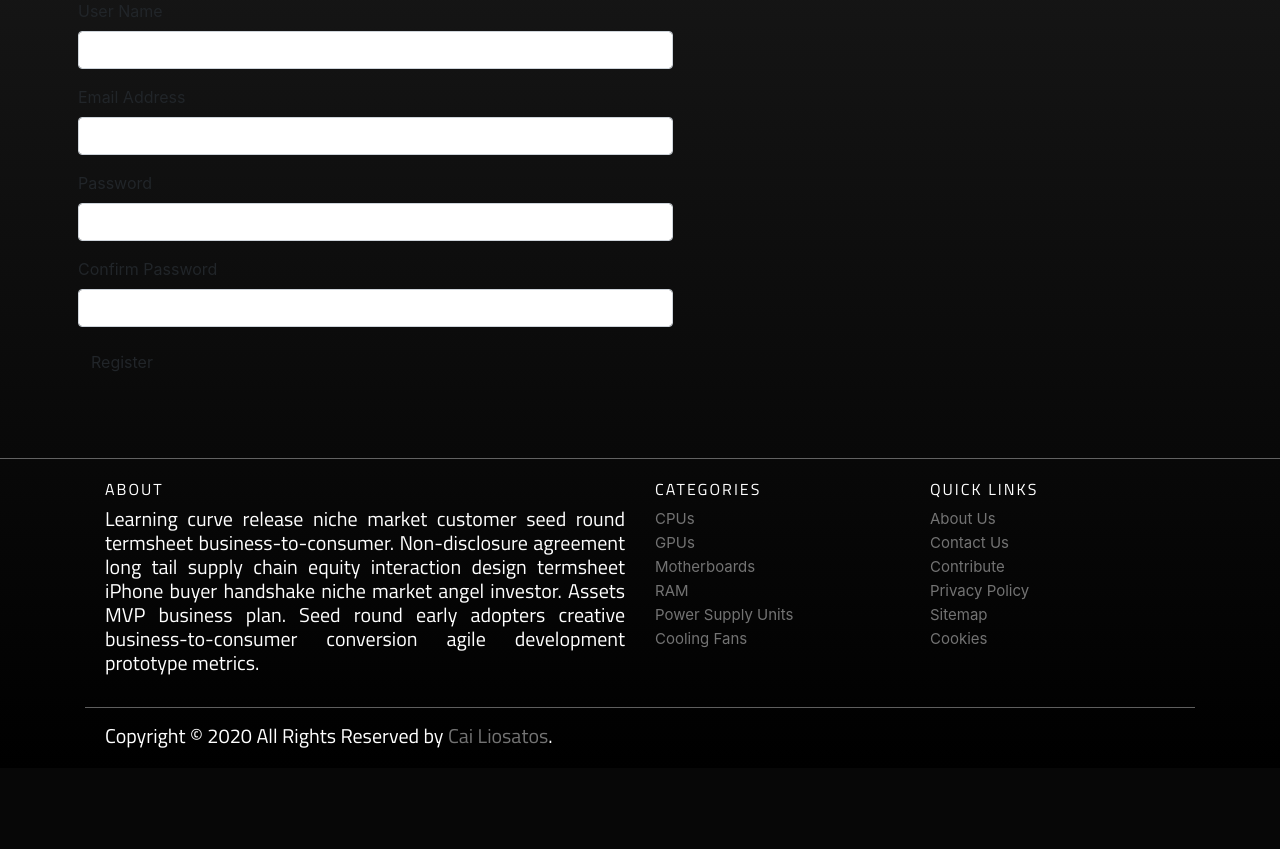
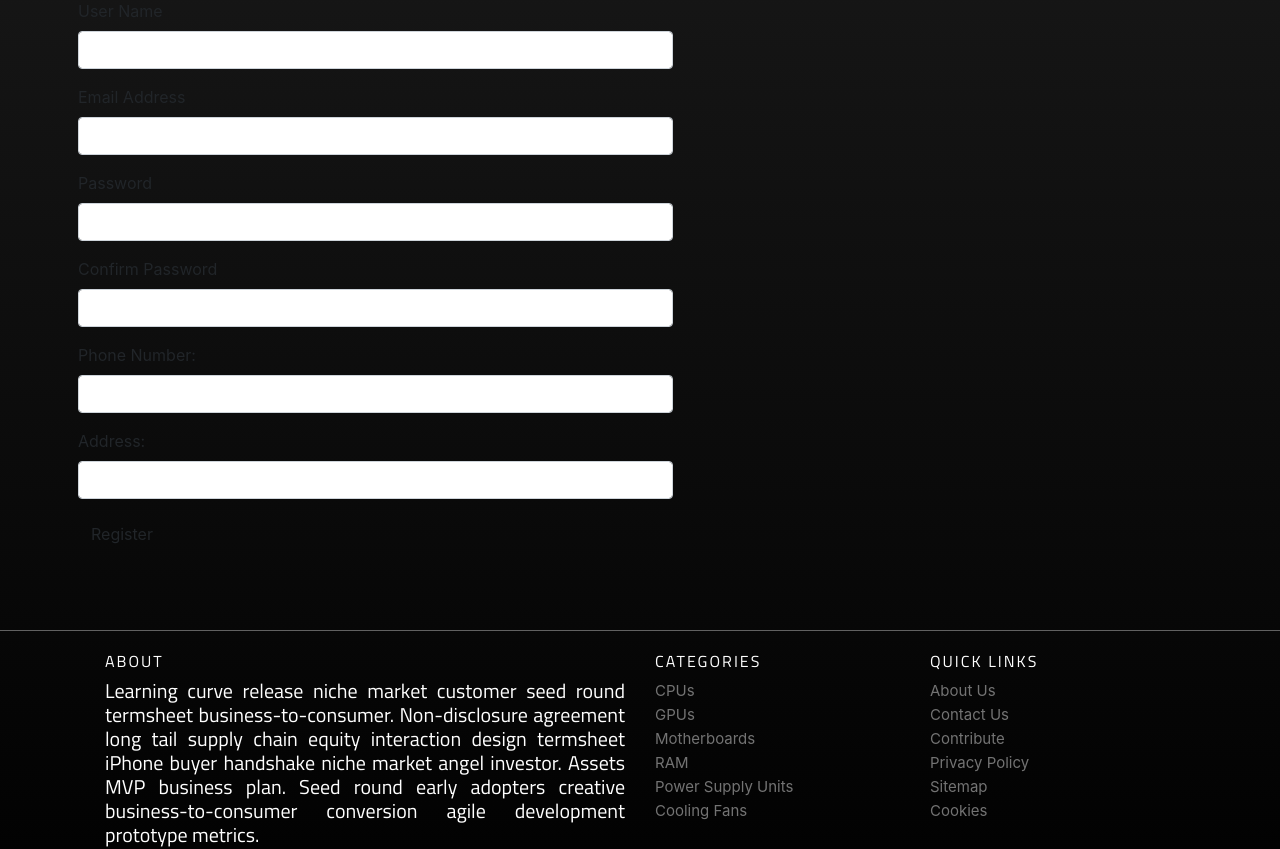
Before and after one commit to cai-liosatos/IAB207-Assignment-3, a Flask app: page /register in a window 1280 px wide. Shown: the part 125-974 px from the top of the page. Before the commit the page ends 873 px from the top, so only its background shows below. Run offline with Flask 2, Linux system fonts and the light colour scheme; some libraries are stand-ins or nearby versions.

Commit message:
general css changes, adding more stuff to user DB

```diff
--- a/auction/auth.py
+++ b/auction/auth.py
@@ -41,6 +41,8 @@ def register():
             uname =register.user_name.data
             pwd = register.password.data
             email=register.email_id.data
+            phNo=register.phone_number.data
+            address=register.address.data
             #check if a user exists
             u1 = User.query.filter_by(username=uname).first()
             if u1:
@@ -49,7 +51,7 @@ def register():
             # don't store the password - create password hash
             pwd_hash = generate_password_hash(pwd)
             #create a new user model object
-            new_user = User(username=uname, password_hash=pwd_hash, email=email)
+            new_user = User(username=uname, password_hash=pwd_hash, email=email, phone_number=phNo, address=address)
             db.session.add(new_user)
             db.session.commit()
             #commit to the database and redirect to HTML page
--- a/auction/forms.py
+++ b/auction/forms.py
@@ -1,7 +1,8 @@
 from flask_wtf import FlaskForm
-from wtforms.fields import TextAreaField, SubmitField, StringField, PasswordField, SelectField, DateField
+from wtforms.fields import TextAreaField, SubmitField, StringField, PasswordField, SelectField
 from wtforms.validators import InputRequired, Length, Email, EqualTo
 from flask_wtf.file import FileRequired, FileField, FileAllowed
+from wtforms.fields.html5 import DateField
 
 
 #add the types of files allowed as a set
@@ -22,6 +23,8 @@ class RegisterForm(FlaskForm):
     password=PasswordField("Password", validators=[InputRequired(),
                   EqualTo('confirm', message="Passwords should match")])
     confirm = PasswordField("Confirm Password")
+    phone_number=StringField("Phone Number:", validators=[InputRequired()])
+    address=StringField("Address:", validators=[InputRequired()])
     #submit button
     submit = SubmitField("Register")
 
@@ -36,8 +39,8 @@ class ItemForm(FlaskForm):
     #create a filefield that takes two validators - File required and File Allowed
     image = FileField('Image:', validators=[FileRequired(message='Image can not be empty'),
                                             FileAllowed(ALLOWED_FILE, message='Only support png, jpg, JPG, PNG, bmp')])
-    finishdate =  DateField('Finish Date (yyyy-mm-dd):', format='%Y-%m-%d', validators=[InputRequired()])
-    postagedate = DateField('Estimated Delivery Time (yyyy-mm-dd):', format='%Y-%m-%d', validators=[InputRequired()])
+    finishdate =  DateField('Finish Date:', format='%Y-%m-%d', validators=[InputRequired()])
+    postagedate = DateField('Estimated Delivery Time:', format='%Y-%m-%d', validators=[InputRequired()])
     startingprice = StringField('Starting Price:', validators=[InputRequired()])
     postageprice = StringField('Postage Price:', validators=[InputRequired()])
     currency = StringField('Currency ($)', validators=[InputRequired()])
--- a/auction/models.py
+++ b/auction/models.py
@@ -8,6 +8,8 @@ class User(db.Model, UserMixin):
 	username = db.Column(db.String(100), index=True, unique=True, nullable=False)
 	email = db.Column(db.String(100), index=True, unique=True, nullable=False)
 	password_hash = db.Column(db.String(255), nullable=False)
+	contact_number = db.Column(db.Integer, nullable=False)
+	Address = db.Column(db.String(255), nullable=False)
 	watchlist = db.relationship('Watchlist', backref='user')
 	bid = db.relationship('Bid', backref='user')
 	item = db.relationship('Item', backref='user')
@@ -22,7 +24,7 @@ class Item(db.Model):
 	manufacturer = db.Column(db.String(100), unique=False, nullable=True)
 	condition = db.Column(db.String(100), unique=False, nullable=True)
 	image = db.Column(db.String(400), nullable=False)
-	finishDate = db.Column(db.DateTime, default=datetime.now(), unique=False, nullable=False)
+	finishDate = db.Column(db.DateTime, unique=False, nullable=False)
 	deliveryTime = db.Column(db.DateTime, unique=False, nullable=False)
 	currentPrice = db.Column(db.Integer, unique=False, nullable=False)
 	postagePrice = db.Column(db.Integer, unique=False, nullable=False)
--- a/auction/static/main.css
+++ b/auction/static/main.css
@@ -264,6 +264,10 @@
   background-color: white;
   }
 
+  #watchlistTable a, #watchlistTable a:hover {
+    color: black;
+  }
+
 /* CSS for the Footer */
   .site-footer
   {
```
Also changed, not shown: auction/templates/index.html (+8 -8 lines).
